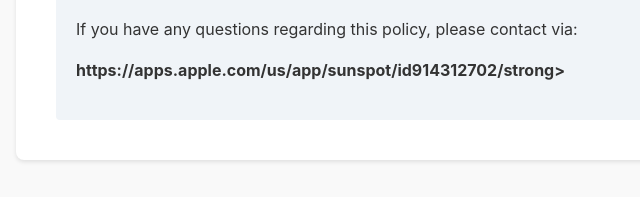
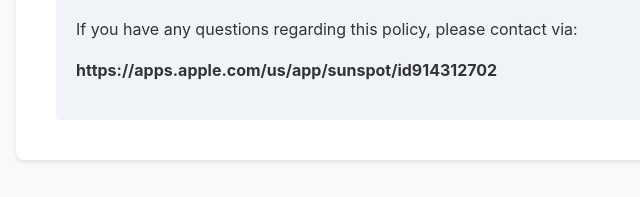
Before and after one commit to rhydiant/sunspot-docs, a plain HTML site: page docs/privacy.html in a window 1280 px wide. Shown: the part 1802-1999 px from the top of the page, 224-864 px from the left. Drawn offline with Linux system fonts and the light colour scheme.

Commit message:
Fix closing tag for contact link in privacy.html

```diff
--- a/docs/privacy.html
+++ b/docs/privacy.html
@@ -104,7 +104,7 @@
             <h2>7. Contact</h2>
             <p>If you have any questions regarding this policy, please contact via:</p>
             <p>
-                <strong>https://apps.apple.com/us/app/sunspot/id914312702/strong></strong>
+                <strong>https://apps.apple.com/us/app/sunspot/id914312702</strong>
             </p>
         </div>
     </div>
```
